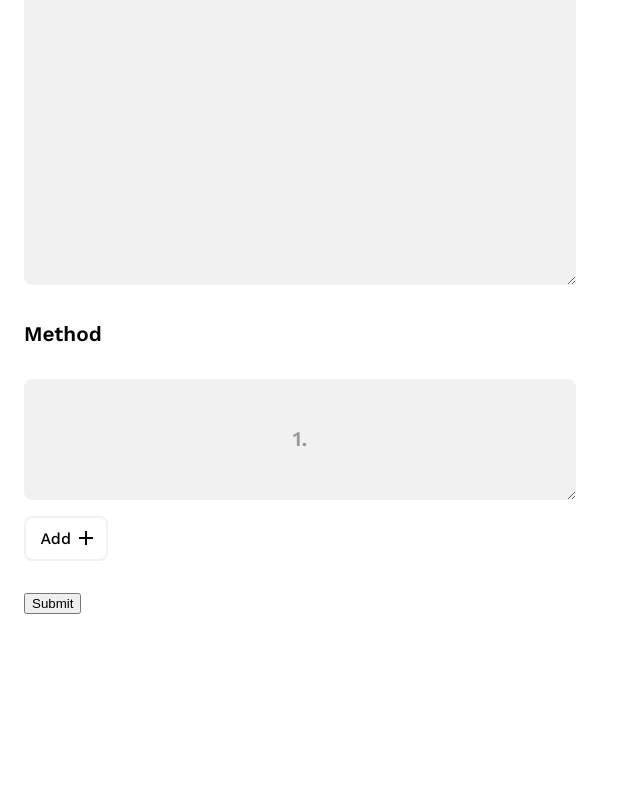
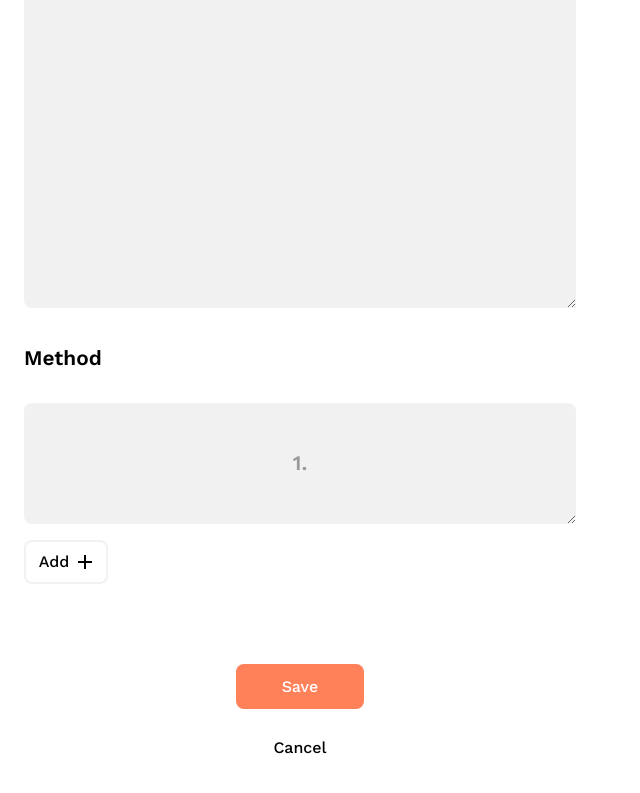
Before and after one commit to DevDimov/recipe-book, a React (Create React App) app in the folder client/: page / in a window 1280 px wide. Shown: the part 737-1530 px from the top of the page, without its empty margins (0-640 px from the left). Before the commit the page ends 1375 px from the top, so only its background shows below. Built offline with nearby package versions, Linux system fonts and the light colour scheme; a web font is replaced by a local one.

Commit message:
Create reusable button components and add refs to form

```diff
--- /dev/null
+++ b/client/src/components/ButtonPrimary.css
@@ -0,0 +1,18 @@
+.ButtonPrimary {
+    background-color: var(--orange);
+    color: #FFF;
+    font-family: 'Work Sans';
+    font-size: 1rem;
+    font-weight: 500;
+    border-radius: 0.5rem;
+    min-width: 8rem;
+    min-height: 2.8rem;
+    border: none;
+    outline: none;
+    margin-inline: auto;
+}
+
+.ButtonPrimary:hover {
+    cursor: pointer;
+    background-color: var(--orange-hover);
+}
--- /dev/null
+++ b/client/src/components/ButtonPrimary.js
@@ -0,0 +1,16 @@
+import './ButtonPrimary.css'
+
+const ButtonPrimary = ({ type, text, handleOnClick }) => {
+
+    return (
+        <button
+            type={type}
+            className="ButtonPrimary"
+            onClick={handleOnClick}
+        >
+            {text}
+        </button>
+    )
+}
+
+export default ButtonPrimary
--- /dev/null
+++ b/client/src/components/ButtonSecondary.css
@@ -0,0 +1,18 @@
+.ButtonSecondary {
+    background-color: transparent;
+    color: #000;
+    font-family: 'Work Sans';
+    font-size: 1rem;
+    font-weight: 500;
+    border-radius: 0.5rem;
+    min-width: 8rem;
+    min-height: 2.8rem;
+    border: none;
+    outline: none;
+    margin-inline: auto;
+}
+
+.ButtonSecondary:hover {
+    cursor: pointer;
+    background-color: var(--light-grey);
+}
--- /dev/null
+++ b/client/src/components/ButtonSecondary.js
@@ -0,0 +1,16 @@
+import './ButtonSecondary.css'
+
+const ButtonSecondary = ({ type, text, handleOnClick }) => {
+
+    return (
+        <button
+            type={type}
+            className="ButtonSecondary"
+            onClick={handleOnClick}
+        >
+            {text}
+        </button>
+    )
+}
+
+export default ButtonSecondary
--- a/client/src/components/ButtonTextIcon.css
+++ b/client/src/components/ButtonTextIcon.css
@@ -7,9 +7,10 @@
     font-size: 1rem;
     font-weight: 500;
     border-radius: 0.5rem;
-    padding: 0.4rem 0.5rem 0.4rem 0.9rem;
+    padding: 0rem 0.6rem 0rem 0.8rem;
     border: 2px solid var(--light-grey);
-    height: 2.8rem;
+    min-height: 2.8rem;
+    margin-inline: auto;
     white-space: nowrap;
     column-gap: 0.2rem;
 }
--- a/client/src/components/ButtonTextIcon.js
+++ b/client/src/components/ButtonTextIcon.js
@@ -1,9 +1,10 @@
 import './ButtonTextIcon.css'
 
-const ButtonTextIcon = ({ text, iconPath, handleOnClick }) => {
+const ButtonTextIcon = ({ type, text, iconPath, handleOnClick }) => {
 
     return (
         <button
+            type={type}
             className="ButtonTextIcon"
             onClick={handleOnClick}
         >
--- a/client/src/components/InputText.js
+++ b/client/src/components/InputText.js
@@ -1,4 +1,4 @@
-import { useState, useRef } from 'react'
+import { useState, useEffect, useRef } from 'react'
 import './InputText.css'
 
 import addIcon from '../icons/add_black_48dp.svg'
@@ -7,7 +7,9 @@ import InputSuggestions from './InputSuggestions'
 import CategoryLabel from './CategoryLabel'
 
 
-const InputText = ({ suggestions }) => {
+const InputText = ({ accessRef, suggestions }) => {
+
+    const [categories, setCategories] = useState([])
 
     const [state, setState] = useState({
         userInput: '',
@@ -16,9 +18,11 @@ const InputText = ({ suggestions }) => {
         showSuggestions: false
     })
 
-    const [categories, setCategories] = useState([])
+    const inputRef = useRef()
 
-    const inputRef = useRef()
+    useEffect(() => {
+        accessRef.current = categories
+    }, [categories])
 
     const onChange = (e) => {
         const userInput = e.currentTarget.value;
@@ -84,6 +88,7 @@ const InputText = ({ suggestions }) => {
                     value={state.userInput}
                 />
                 <ButtonTextIcon
+                    type="button"
                     text="Add"
                     iconPath={addIcon}
                     handleOnClick={onAdd}
--- a/client/src/components/NewEntryForm.css
+++ b/client/src/components/NewEntryForm.css
@@ -5,6 +5,7 @@
     padding: 1.5rem;
     box-sizing: border-box;
     row-gap: 1rem;
+    margin-bottom: 10rem;
 }
 
 #new-entry-form input,
--- a/client/src/components/NewEntryForm.js
+++ b/client/src/components/NewEntryForm.js
@@ -1,55 +1,100 @@
+import { useState, useRef } from 'react'
 import './NewEntryForm.css'
 import InputText from './InputText'
 import TextArea from './TextArea'
+import ButtonPrimary from './ButtonPrimary'
+import ButtonSecondary from './ButtonSecondary'
+import ButtonTextIcon from './ButtonTextIcon'
+import uploadIcon from '../icons/file_upload_black_48dp.svg'
 
 const NewEntryForm = () => {
 
+    const imageRef = useRef('')
+    const nameRef = useRef('')
+    const categoryRef = useRef([])
+    const prepTimeRef = useRef(0)
+    const servingsRef = useRef(0)
+    const ingredientsRef = useRef('')
+    const methodRef = useRef([])
+
     const handleSubmit = (e) => {
         e.preventDefault();
-        console.log('You clicked submit.');
+        const recipeData = {
+            image: imageRef.current.value,
+            name: nameRef.current.value,
+            category: categoryRef.current,
+            prepTime: prepTimeRef.current.value,
+            servings: servingsRef.current.value,
+            ingredients: ingredientsRef.current.value,
+            method: methodRef.current
+        }
+        console.log('You clicked Submit.', recipeData);
+    }
+
+    const handleCancel = (e) => {
+        e.preventDefault();
+        console.log('You clicked Cancel.');
+    }
+
+    const handleOnUploadPhoto = (e) => {
+        e.preventDefault();
+        console.log('You clicked Upload photo.');
     }
 
     return (
-        <form
-            id="new-entry-form"
-            onSubmit={handleSubmit}
-        >
-            <button>Upload photo</button>
+        <form id="new-entry-form" onSubmit={handleSubmit}>
+
+            <ButtonTextIcon
+                type="button"
+                text="Upload image"
+                iconPath={uploadIcon}
+                handleOnClick={handleOnUploadPhoto}
+            />
 
             <div>
                 <label htmlFor="recipeName"><h2>Name</h2></label>
-                <input type="text" name="recipeName" defaultValue='Test' required />
+                <input ref={nameRef} type="text" name="recipeName" defaultValue='Test' required />
             </div>
 
             <div>
                 <h2>Category</h2>
                 <InputText
+                    accessRef={categoryRef}
                     suggestions={['Breakfast', 'Desert', 'High-Protein', 'Main meal', 'Snack', 'Vegetarian', 'Vegan']}
                 />
             </div>
 
             <div>
                 <label htmlFor="prep-time"><h2>Preparation time</h2></label>
-                <input type="number" id="prep-time" name="prep-time" min="5" max="90" step="5" defaultValue="5" required />
+                <input ref={prepTimeRef} type="number" id="prep-time" name="prep-time" min="5" max="90" step="5" defaultValue="5" required />
             </div>
 
             <div>
                 <label htmlFor="servings"><h2>Servings</h2></label>
-                <input type="number" id="servings" name="servings" min="1" max="8" step="1" defaultValue="2" required />
+                <input ref={servingsRef} type="number" id="servings" name="servings" min="1" max="8" step="1" defaultValue="2" required />
             </div>
 
             <div>
                 <label htmlFor="ingredients"><h2>Ingredients</h2></label>
-                <textarea id="ingredients" name="ingredients" rows="10" maxLength="1000" resize="vertical" defaultValue='Test' required />
+                <textarea ref={ingredientsRef} id="ingredients" name="ingredients" rows="10" maxLength="1000" resize="vertical" defaultValue='Test' required />
             </div>
 
             <div>
                 <h2>Method</h2>
-                <TextArea />
+                <TextArea accessRef={methodRef} />
             </div>
-            <div>
-                <button type="submit">Submit</button>
-            </div>
+
+            <ButtonPrimary
+                type="submit"
+                text="Save"
+                handleOnClick={handleSubmit}
+            />
+            <ButtonSecondary
+                type="button"
+                text="Cancel"
+                handleOnClick={handleCancel}
+            />
+
         </form>
 
     )
--- a/client/src/components/TextArea.css
+++ b/client/src/components/TextArea.css
@@ -12,7 +12,11 @@
     display: flex;
     justify-content: space-between;
     align-items: center;
-    margin: 1rem 0;
+    margin: 1rem 0 4rem 0;
+}
+
+#TextArea #buttons-container button {
+    margin-inline: 0;
 }
 
 .Instruction {
--- a/client/src/components/TextArea.js
+++ b/client/src/components/TextArea.js
@@ -6,11 +6,10 @@ import addIcon from '../icons/add_black_48dp.svg'
 import closeIcon from '../icons/close_black_48dp.svg'
 
 
-const TextArea = () => {
+const TextArea = ({ accessRef }) => {
 
     const [value, setValue] = useState('')
     const [showPlaceholder, setShowPlaceholder] = useState(true)
-    const [stepCount, setStepCount] = useState(1)
     const [method, setMethod] = useState([])
 
     useEffect(() => {
@@ -21,6 +20,10 @@ const TextArea = () => {
         setShowPlaceholder(bool)
     }, [value])
 
+    useEffect(() => {
+        accessRef.current = method
+    }, [method])
+
     const handleOnChange = (e) => {
         setValue(e.target.value)
     }
@@ -30,10 +33,8 @@ const TextArea = () => {
         if (value) {
             input = value.trim()
             if (input.length > 1) {
-                const newMethod = [...method, { step: stepCount, text: input }]
+                const newMethod = [...method, input ]
                 setMethod(newMethod)
-                let newStepCount = stepCount + 1
-                setStepCount(newStepCount)
                 setValue('')
             }
         }
@@ -42,18 +43,16 @@ const TextArea = () => {
     const removeMethodStep = () => {
         let newMethod = method.slice(0, method.length - 1)
         setMethod(newMethod)
-        let newStepCount = stepCount - 1
-        setStepCount(newStepCount)
     }
 
     return (
         <div id="TextArea">
             <div id="instruction-container">
-                {method.length > 0 && method.map((data) => {
+                {method.length > 0 && method.map((data, index) => {
                     return (<Instruction
-                        key={data.step}
-                        step={data.step}
-                        text={data.text}
+                        key={data.slice(0,10)}
+                        step={index+1}
+                        text={data}
                     />)
                 })}
             </div>
@@ -64,12 +63,13 @@ const TextArea = () => {
                     maxLength="500"
                     onChange={handleOnChange}
                     value={value}
-                    required={stepCount === 1 ? true : false}
+                    required={method.length === 0 ? true : false}
                 />
-                {showPlaceholder && <div><h2>{stepCount + '.'}</h2></div>}
+                {showPlaceholder && <div><h2>{method.length + 1 + '.'}</h2></div>}
             </div >
             <div id="buttons-container">
                 <ButtonTextIcon
+                    type="button"
                     text='Add'
                     iconPath={addIcon}
                     handleOnClick={addMethodStep}
```
Also changed, not shown: client/src/icons/file_upload_black_48dp.svg (added).
